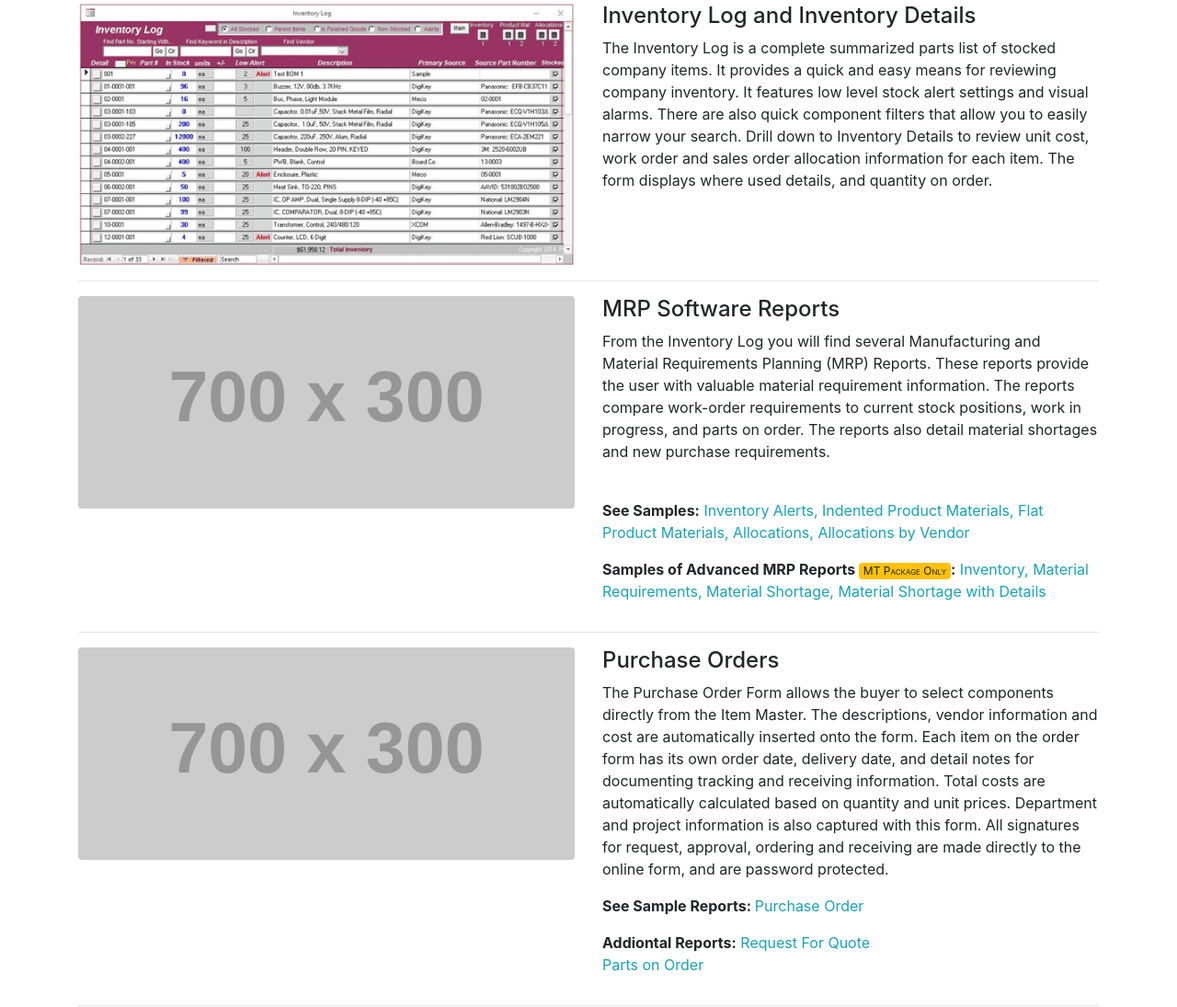
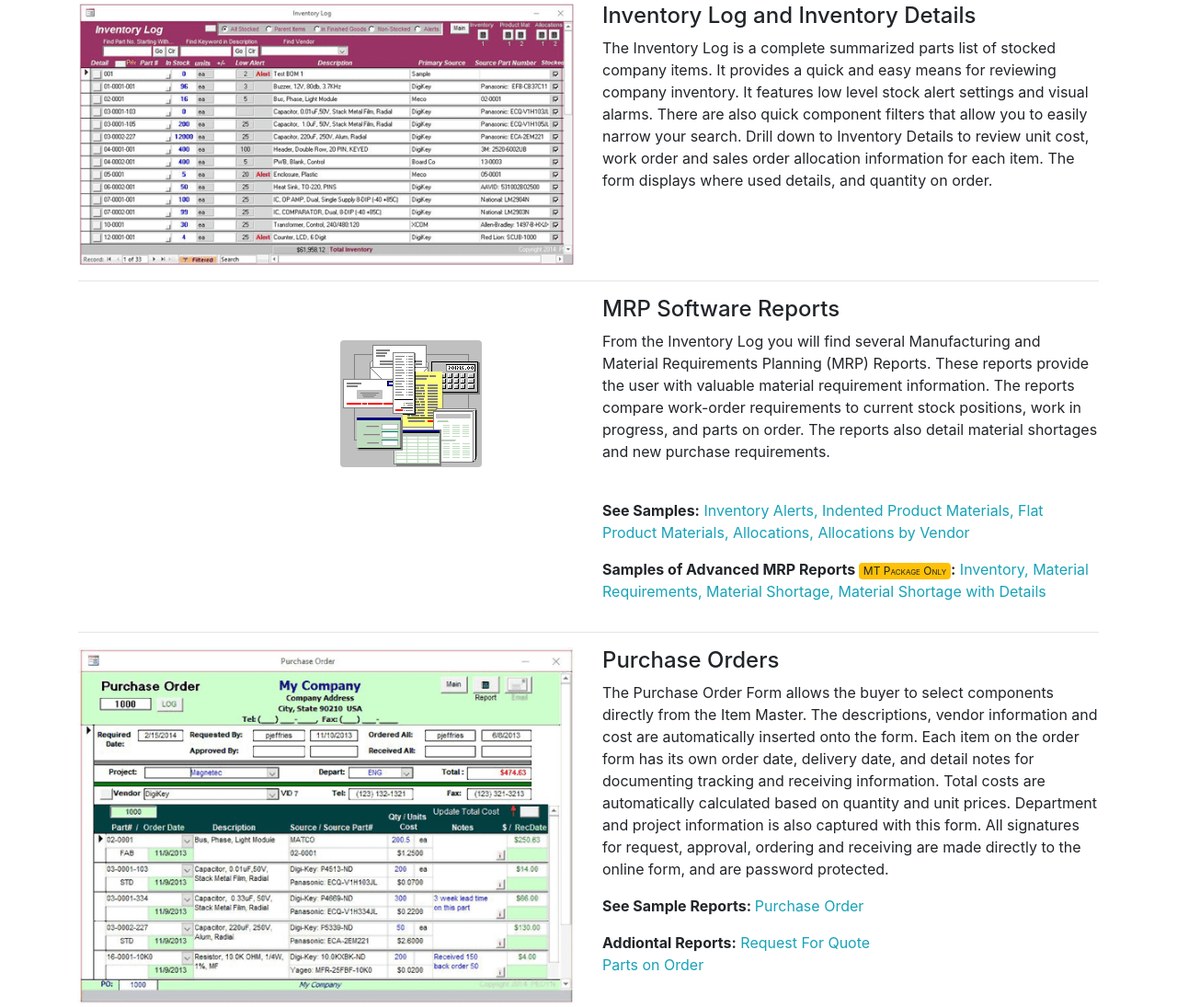
Before and after one commit to SydneyJeffries/Pedyn_Website, a website: page portfolio-1-col.html in a window 1280 px wide. Shown: the part 1243-2338 px from the top of the page at 92% size. Drawn offline with Linux system fonts and the light colour scheme; placeholder pictures from the web are drawn by us.

Commit message:
More pictures

```diff
--- a/portfolio-1-col.html
+++ b/portfolio-1-col.html
@@ -87,7 +87,12 @@
       <div class="row mt-5">
         <div class="col-md-6">
           <a href="#">
-            <img class="img-fluid rounded mb-3 mb-md-0" src="IMG/compresseddetails/capture.PNG" alt="MRP Operational flow chart">
+            <picture>
+                <source media="(max-width: 800px)" srcset="" />
+<img class="img-fluid rounded mb-3 mb-md-0" src="IMG/compresseddetails/capture.PNG" alt="MRP Operational flow chart">
+                 <!--the smaller pic-->
+            </picture>
+
           </a>
         </div>
         <div class="col-md-6">
@@ -164,9 +169,9 @@ The Inventory Log is a complete summarized parts list of stocked company items.
       <!-- Project five -->
       <div class="row">
 
-        <div class="col-md-6">
+        <div class="col-md-3 offset-md-3">
           <a href="#">
-            <img class="img-fluid rounded mb-3 mb-md-0" src="http://placehold.it/700x300" alt="Picture of MRP software reports">
+            <img class="img-fluid rounded mb-3 mt-5 mb-md-0" src="img/compresseddetails/clipforms.gif" alt="Picture of MRP software reports">
           </a>
         </div>
         <div class="col-md-6">
@@ -195,7 +200,9 @@ The Inventory Log is a complete summarized parts list of stocked company items.
 
         <div class="col-md-6">
           <a href="#">
-            <img class="img-fluid rounded mb-3 mb-md-0" src="http://placehold.it/700x300" alt="">
+
+
+            <img class="img-fluid rounded mb-3 mb-md-0" src="img/compresseddetails/Po3-min.png" alt="Purchase order view of program">
           </a>
         </div>
         <div class="col-md-6">
@@ -217,7 +224,7 @@ The Inventory Log is a complete summarized parts list of stocked company items.
 
         <div class="col-md-6">
           <a href="#">
-            <img class="img-fluid rounded mb-3 mb-md-0" src="http://placehold.it/700x300" alt="">
+            <img class="img-fluid rounded mb-3 mb-md-0" src="img/compresseddetails/wo1-min.png" alt="Picture of the program's work orders ">
           </a>
         </div>
         <div class="col-md-6">
@@ -237,7 +244,7 @@ The Work Order Forms consist of a summary page and detail form. The work order i
 
         <div class="col-md-4">
           <a href="#">
-            <img class="img-fluid rounded mb-3 mb-md-0" src="http://placehold.it/700x300" alt="">
+            <img class="img-fluid rounded mb-3 mb-md-0" src="img/compresseddetails/so1-min.png" alt="picture of the Sales order">
           </a>
         </div>
         <div class="col-md-8">
@@ -275,7 +282,7 @@ We know that company order enter requirements are very specific. It is understoo
 
         <div class="col-md-6">
           <a href="#">
-            <img class="img-fluid rounded mb-3 mb-md-0" src="http://placehold.it/700x300" alt="">
+            <img class="img-fluid rounded mb-3 mb-md-0" src="" alt="">
           </a>
         </div>
         <div class="col-md-6">
@@ -296,7 +303,7 @@ The Shipping Form is a sub-form of the sales order.
 
         <div class="col-md-6">
           <a href="#">
-            <img class="img-fluid rounded mb-3 mb-md-0" src="http://placehold.it/700x300" alt="">
+            <img class="img-fluid rounded mb-3 mb-md-0" src="img/compresseddetails/cust2-min.png" alt="picture of customer list">
           </a>
         </div>
         <div class="col-md-6">
@@ -317,7 +324,7 @@ Go to your contact website or send e-mail directly from this form with a single
 
         <div class="col-md-6">
           <a href="#">
-            <img class="img-fluid rounded mb-3 mb-md-0" src="http://placehold.it/700x300" alt="">
+            <img class="img-fluid rounded mb-3 mb-md-0" src="" alt="">
           </a>
         </div>
         <div class="col-md-6">
@@ -338,7 +345,7 @@ Go to your contact website or send e-mail directly from this form with a single
 
         <div class="col-md-6">
           <a href="#">
-            <img class="img-fluid rounded mb-3 mb-md-0" src="http://placehold.it/700x300" alt="">
+            <!--<img class="img-fluid rounded mb-3 mb-md-0" src="http://placehold.it/700x300" alt=""> -->
           </a>
         </div>
         <div class="col-md-6">
@@ -359,12 +366,12 @@ Go to your contact website or send e-mail directly from this form with a single
       <!-- Project thirteen -->
       <div class="row">
 
-        <div class="col-md-5">
+        <div class="col-md-6">
           <a href="#">
-            <img class="img-fluid rounded mb-3 mb-md-0" src="http://placehold.it/700x300" alt="">
+            <img class="img-fluid rounded mb-3 mb-md-0" src="img/compresseddetails/bomp1-min-1.png" alt="view of products bills of material's processor">
           </a>
         </div>
-        <div class="col-md-7">
+        <div class="col-md-6">
           <h4>BOM Processor / BOM Reports</h4>
           <p>
 he BOM Processor is a costed bill of materials used by the engineering department to create and edit company bill of materials.
@@ -400,7 +407,7 @@ This form makes it easy to create and edit BOMs by selecting parts directly from
 
         <div class="col-md-6">
           <a href="#">
-            <img class="img-fluid rounded mb-3 mb-md-0" src="http://placehold.it/700x300" alt="">
+            <img class="img-fluid rounded mb-3 mb-md-0" src="img/compresseddetails/bomphan1-min.png" alt="view of product's bills of materials with phantom blow-through">
           </a>
         </div>
         <div class="col-md-6">
@@ -421,7 +428,7 @@ Phantom <abbr title="bills of materials"> BOMs</abbr> are often used for kits of
 
         <div class="col-md-6">
           <a href="#">
-            <img class="img-fluid rounded mb-3 mb-md-0" src="http://placehold.it/700x300" alt="">
+            <img class="img-fluid rounded mb-3 mb-md-0" src="img/compresseddetails/bommulti1-min.png" alt="view of the multi-level Bills of Materials">
           </a>
         </div>
         <div class="col-md-6">
@@ -447,7 +454,7 @@ These components are  grouped by parent items.
 
         <div class="col-md-6">
           <a href="#">
-            <img class="img-fluid rounded mb-3 mb-md-0" src="http://placehold.it/700x300" alt="">
+            <img class="img-fluid rounded mb-3 mb-md-0" src="img/compresseddetails/ecn1-min.png" alt="view of the engineering change order form">
           </a>
         </div>
         <div class="col-md-6">
@@ -475,7 +482,7 @@ When an item is entered onto the ECN form, the description, revision  as well as
 
         <div class="col-md-6">
           <a href="#">
-            <img class="img-fluid rounded mb-3 mb-md-0" src="http://placehold.it/700x300" alt="">
+          <!--  <img class="img-fluid rounded mb-3 mb-md-0" src="http://placehold.it/700x300" alt=""> -->
           </a>
         </div>
         <div class="col-md-6">
@@ -500,7 +507,7 @@ When an item is entered onto the ECN form, the description, revision  as well as
 
         <div class="col-md-6">
           <a href="#">
-            <img class="img-fluid rounded mb-3 mb-md-0" src="http://placehold.it/700x300" alt="">
+            <img class="img-fluid rounded mb-3 mb-md-0" src="img/compresseddetails/dwg1-min.png" alt="">
           </a>
         </div>
         <div class="col-md-6">
```
Also changed, not shown: IMG/Compresseddetails/clipforms.GIF (added), 3 other files.
